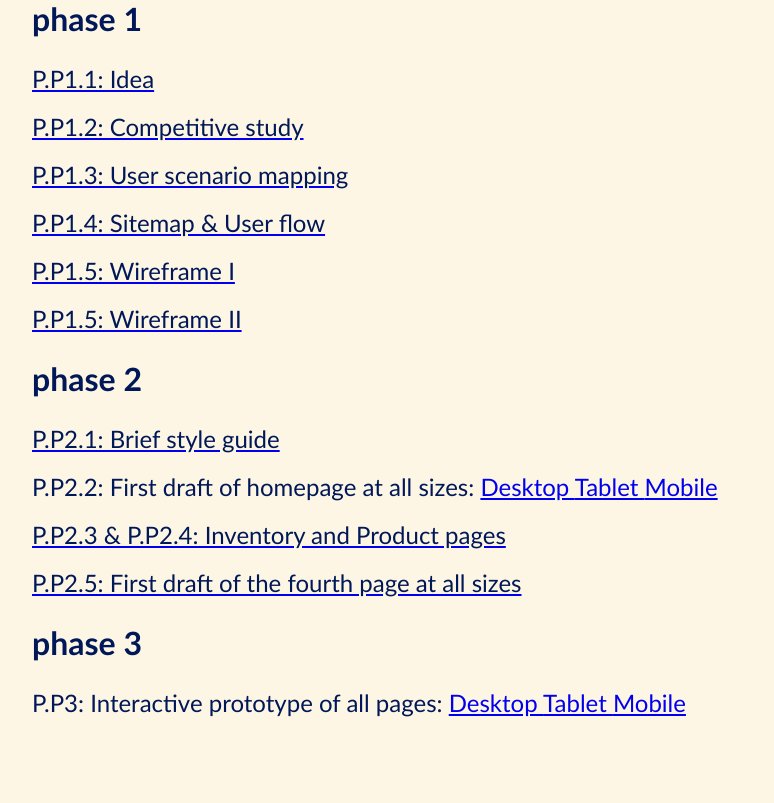
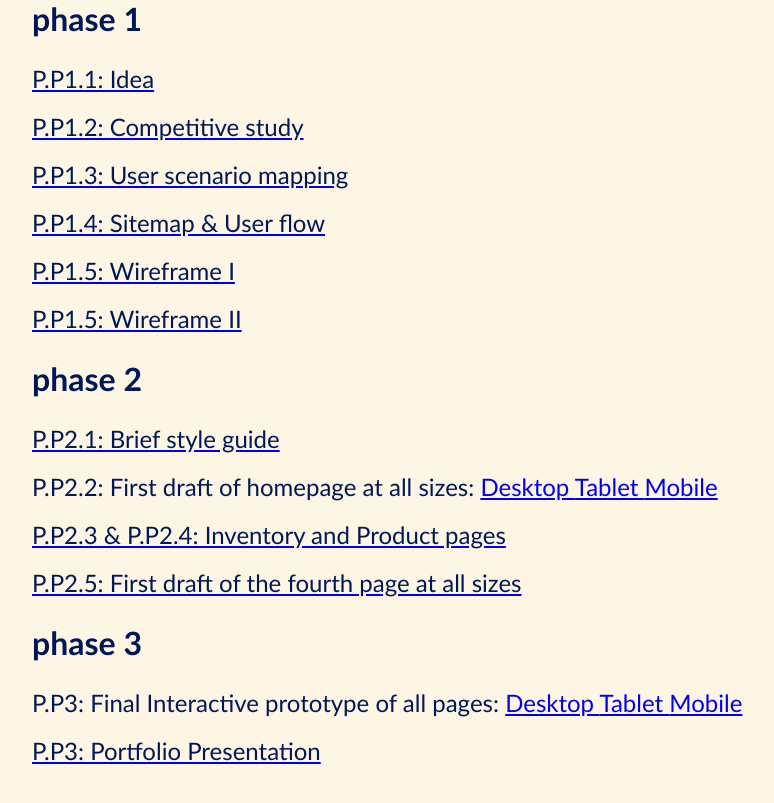
Before and after one commit to rvianka/avt415_f22, a plain HTML site: page index.html in a window 1280 px wide. Shown: the part 826-1629 px from the top of the page, without its empty margins (26-800 px from the left). Drawn offline with Linux system fonts and the light colour scheme.

Commit message:
Update index.html

```diff
--- a/index.html
+++ b/index.html
@@ -36,8 +36,8 @@
 		<a href="https://xd.adobe.com/view/f22cd1a2-8db6-4b62-8c7d-caf8965dc639-a77f/" target="_blank"><p>P.P2.3 & P.P2.4: Inventory and Product pages</p></a>
 		<a href="https://xd.adobe.com/view/640ea5ba-9f94-469b-8cbb-8ce4282bd7a4-315d/" target="_blank"><p>P.P2.5: First draft of the fourth page at all sizes</p></a>
 		<h3>phase 3</h3>
-		<p>P.P3: Interactive prototype of all pages: <a href="https://xd.adobe.com/view/1dbdb931-ce4d-4f49-a916-8f0e47bd1089-48ee/" target="_blank">Desktop </a><a href="https://xd.adobe.com/view/8dba84f7-878e-4b49-9567-322dd540a39c-d8e9/" target="_blank">Tablet </a><a href="https://xd.adobe.com/view/2372d1a5-7ea7-42d5-894d-40999f65e6ee-7621/" target="_blank">Mobile</a></p>
-
+		<p>P.P3: Final Interactive prototype of all pages: <a href="https://xd.adobe.com/view/1dbdb931-ce4d-4f49-a916-8f0e47bd1089-48ee/" target="_blank">Desktop </a><a href="https://xd.adobe.com/view/8dba84f7-878e-4b49-9567-322dd540a39c-d8e9/" target="_blank">Tablet </a><a href="https://xd.adobe.com/view/2372d1a5-7ea7-42d5-894d-40999f65e6ee-7621/" target="_blank">Mobile</a></p>
+		<a href="https://xd.adobe.com/view/c220c7ea-857e-484e-b984-d95df19b0083-9773/" target="_blank"><p>P.P3: Portfolio Presentation</p></a>
 	</div>
 </body>
 </html>
```
